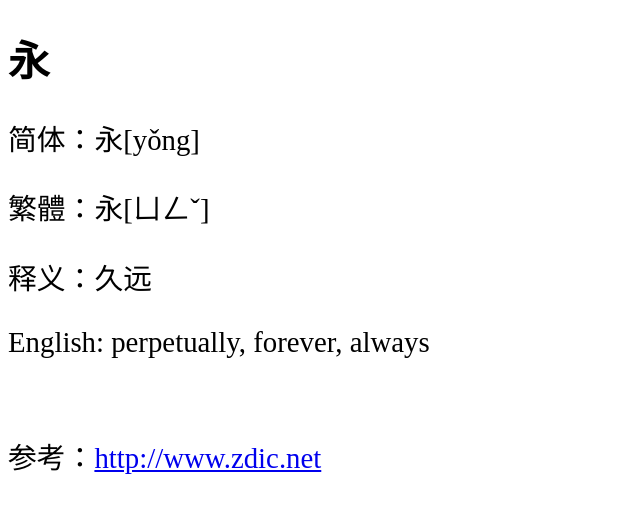
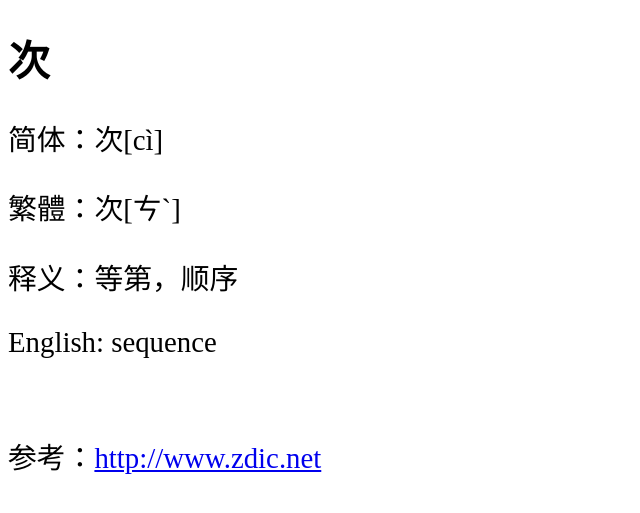
Before and after one commit to shengzhe/livecalligraphy, a Jekyll site: the page built from _posts/2012-08-31-LanTing-64.html, in a window 1280 px wide. Shown: the top 513 px of the page, without its empty margins (0-640 px from the left). Built offline with Jekyll 4.4.1, drawn with Linux system fonts in a browser that asks for light colours; Markdown is read by kramdown in place of the engine named in the settings.

Commit message:
Update 2012-08-31-LanTing-64.html

```diff
--- a/_posts/2012-08-31-LanTing-64.html
+++ b/_posts/2012-08-31-LanTing-64.html
@@ -1,11 +1,11 @@
 ---
 layout: default
-title: 兰亭集序第1个字 (1st character of Lan Ting)
+title: 兰亭集序第64个字 (64th character of Lan Ting)
 ---
-<h1>永</h1>
-<p>简体：永[yǒng]</p>
-<p>繁體：永[ㄩㄥˇ]</p>
-<p>释义：久远</p>
-<p>English: perpetually, forever, always</p>
+<h1>次</h1>
+<p>简体：次[cì]</p>
+<p>繁體：次[ㄘˋ]</p>
+<p>释义：等第，顺序</p>
+<p>English: sequence</p>
 <br/>
-<p>参考：<a href="http://www.zdic.net/zd/zi/ZdicE6ZdicB0ZdicB8.htm">http://www.zdic.net</a></p>
+<p>参考：<a href="http://www.zdic.net/zd/zi/ZdicE6ZdicACZdicA1.htm">http://www.zdic.net</a></p>
```
